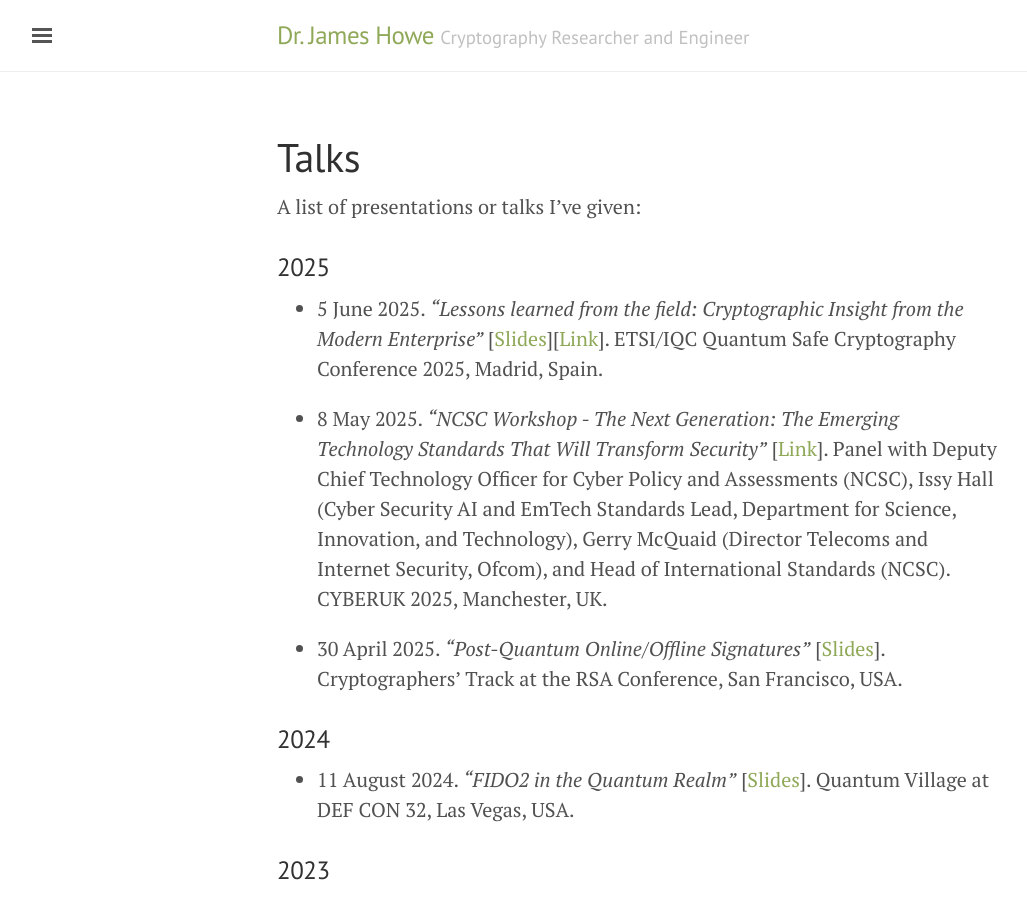
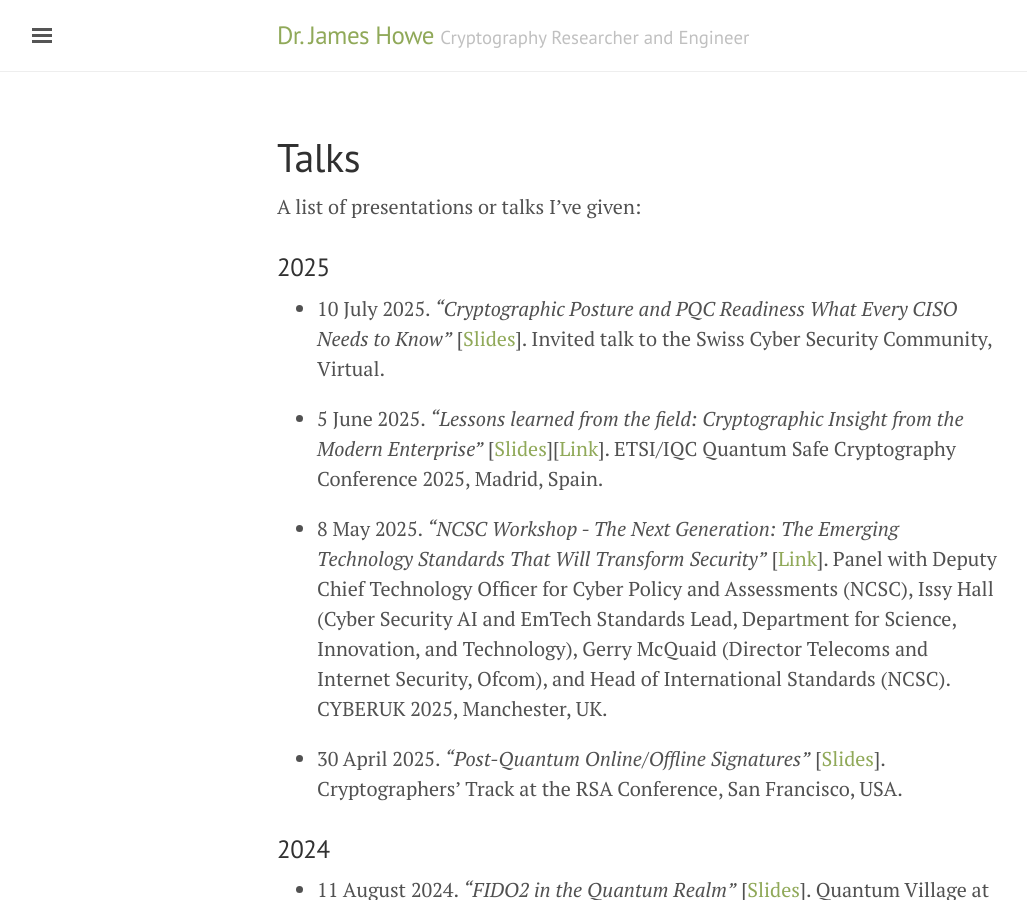
Before and after one commit to jameshoweee/jameshoweee.github.io, a Jekyll site: the page built from talks.md, in a window 1280 px wide and 900 px high. Shown: the whole window, without its empty margins (3-1030 px from the left). Built offline with Jekyll 4.4.1, drawn with Linux system fonts in a browser that asks for light colours.

Commit message:
Update talks.md

```diff
--- a/talks.md
+++ b/talks.md
@@ -7,6 +7,8 @@ permalink: /talks/
 A list of presentations or talks I've given:
 
 ### 2025
+* 10 July 2025. *"Cryptographic Posture and PQC Readiness What Every CISO Needs to Know"* [[Slides](files/Swiss-Cyber-Security-Community.pdf)]. Invited talk to the Swiss Cyber Security Community, Virtual.
+
 * 5 June 2025. *"Lessons learned from the field: Cryptographic Insight from the Modern Enterprise"* [[Slides](files/S32_HOWE_SANDBOXAQ.pdf)][[Link](https://www.etsi.org/events/2450-etsi-iqc-quantum-safe-cryptography-conference-2025#pane-2/)]. ETSI/IQC Quantum Safe Cryptography Conference 2025, Madrid, Spain.
 
 * 8 May 2025. *"NCSC Workshop - The Next Generation: The Emerging Technology Standards That Will Transform Security"* [[Link](https://www.cyberuk.uk/2025/speaker/1627675/james-howe)]. Panel with Deputy Chief Technology Officer for Cyber Policy and Assessments (NCSC), Issy Hall (Cyber Security AI and EmTech Standards Lead, Department for Science, Innovation, and Technology), Gerry McQuaid (Director Telecoms and Internet Security, Ofcom), and Head of International Standards (NCSC). CYBERUK 2025, Manchester, UK.
```
